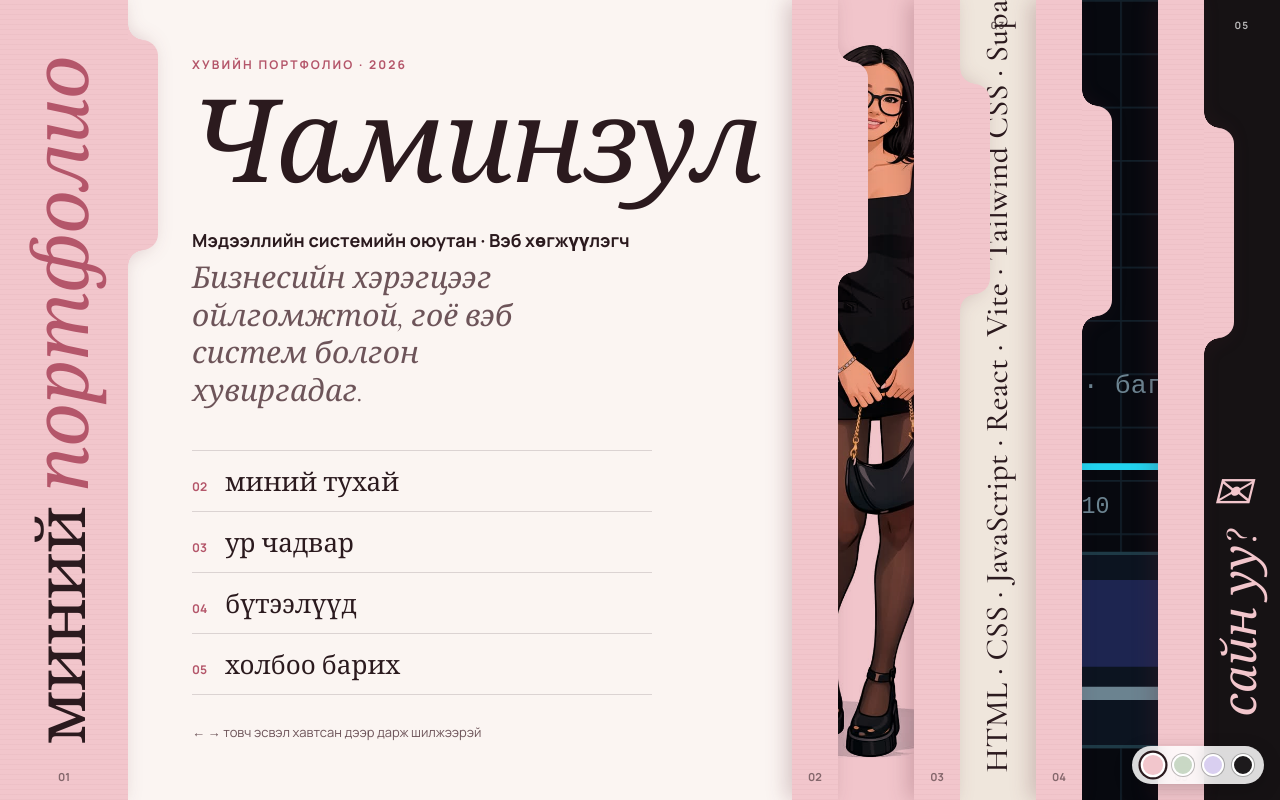
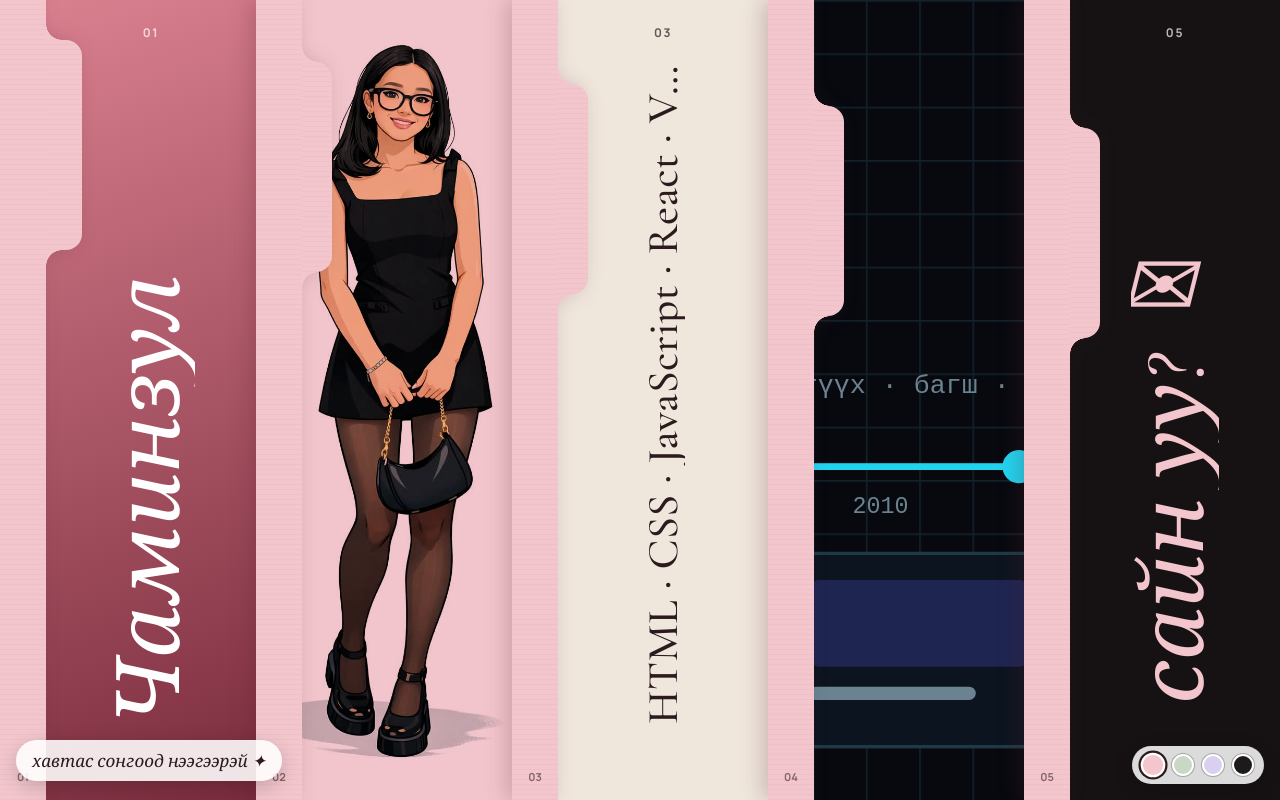
Before and after one commit to chaminzul0-bit/portfolio, a plain HTML site: page index.html in a window 1280 px wide. Drawn offline with nearby package versions, Linux system fonts and the light colour scheme.

Commit message:
Сайт бүх хавтас хаалттай эхэлдэг болов; Esc-ээр хаана
Co-Authored-By: Claude Opus 5.5 <noreply@anthropic.com>

```diff
--- a/index.html
+++ b/index.html
@@ -136,6 +136,9 @@
 
   </main>
 
+  <!-- Бүх хавтас хаалттай үед л харагдах зөвлөмж -->
+  <p class="closed-hint" aria-hidden="true">хавтас сонгоод нээгээрэй ✦</p>
+
   <!-- Өнгө сонгогч: дарахад <html data-theme="..."> солигдоно -->
   <div class="swatches" role="group" aria-label="Сайтын өнгө сонгох">
     <button class="swatch" type="button" data-theme-pick="pink"     style="--c:#f2c6cc" aria-label="Ягаан"    title="Ягаан"></button>
--- a/script.js
+++ b/script.js
@@ -92,13 +92,26 @@ const isMobile = () => window.matchMedia("(max-width: 760px)").matches;
 // .content-ийг JavaScript-ээр фокуслах боломжтой болгоно (Tab дараалалд орохгүй)
 folders.forEach((f) => f.querySelector(".content").setAttribute("tabindex", "-1"));
 
+const cabinet = $("#cabinet");
+
+// Бүх хавтсыг хаана: сайт анх ингэж эхэлнэ (зурвасууд дэлгэцийг тэнцүү хуваана)
+function closeAll({ updateUrl = true } = {}) {
+  folders.forEach((f) => {
+    f.classList.remove("open");
+    f.querySelector(".spine").setAttribute("aria-expanded", false);
+  });
+  cabinet.classList.add("all-closed");
+  if (updateUrl && location.hash) history.pushState(null, "", location.pathname + location.search);
+}
+
 // Зөвхөн нэг хавтас нээлттэй байна: бусдаас нь .open-ийг авна
 // focus = true: хэрэглэгч өөрөө нээсэн үед гарын фокусыг шинэ агуулга руу шилжүүлнэ
 function openFolder(id, { updateUrl = true, focus = true } = {}) {
-  if (!ids.includes(id)) id = "home";
+  if (!ids.includes(id)) return closeAll({ updateUrl }); // буруу/хоосон hash → бүгд хаалттай
   const folder = folders[ids.indexOf(id)];
   const alreadyOpen = folder.classList.contains("open");
 
+  cabinet.classList.remove("all-closed");
   folders.forEach((f) => {
     const open = f === folder;
     f.classList.toggle("open", open);
@@ -111,7 +124,7 @@ function openFolder(id, { updateUrl = true, focus = true } = {}) {
   if (focus) content.focus({ preventScroll: true });
 
   // Гар утсан дээр нээгдсэн хавтас руу гүйлгэнэ
-  if (isMobile() && (focus || id !== "home")) {
+  if (isMobile()) {
     setTimeout(() => folder.scrollIntoView({ behavior: "smooth", block: "start" }), 60);
   }
 }
@@ -130,19 +143,21 @@ document.querySelectorAll("[data-open]").forEach((a) =>
   })
 );
 
-// ← → товчоор дараагийн / өмнөх хавтас руу, Esc-ээр нүүр рүү шилжинэ
+// ← → товчоор дараагийн / өмнөх хавтас руу шилжинэ, Esc-ээр бүгдийг хаана
 window.addEventListener("keydown", (e) => {
   if (e.altKey || e.ctrlKey || e.metaKey || e.shiftKey) return; // хөтчийн товчлолд саад болохгүй
   if (e.target instanceof Element && e.target.closest("input, textarea, select")) return;
-  const current = ids.indexOf(document.querySelector(".folder.open").dataset.id);
+  const openEl = document.querySelector(".folder.open");
+  const current = openEl ? ids.indexOf(openEl.dataset.id) : -1; // -1 = бүгд хаалттай
   if (e.key === "ArrowRight" && current < ids.length - 1) openFolder(ids[current + 1]);
   else if (e.key === "ArrowLeft" && current > 0) openFolder(ids[current - 1]);
-  else if (e.key === "Escape" && current !== 0) openFolder("home");
+  else if (e.key === "Escape" && current !== -1) closeAll();
 });
 
-// Хөтчийн "буцах" товч болон шууд холбоос (жишээ нь .../#projects)
+// Хөтчийн "буцах" товч болон шууд холбоос (жишээ нь .../#projects).
+// Hash-гүй орж ирвэл бүх хавтас хаалттай эхэлнэ.
 window.addEventListener("popstate", () => openFolder(location.hash.slice(1), { updateUrl: false, focus: false }));
-openFolder(location.hash.slice(1) || "home", { updateUrl: false, focus: false });
+openFolder(location.hash.slice(1), { updateUrl: false, focus: false });
 
 /* ---------- 3. Жижиг харилцан үйлдлүүд ---------- */
 
--- a/style.css
+++ b/style.css
@@ -92,6 +92,14 @@ body {
   flex-grow: 1;
   flex-basis: calc(var(--spine-open) + var(--peek));
 }
+
+/* Бүх хавтас хаалттай (сайт анх ингэж нээгдэнэ): 5 зурвас дэлгэцийг тэнцүү хувааж,
+   постерууд эгнэж зогсож буй мэт харагдана */
+.cabinet.all-closed .folder { flex-grow: 1; }
+.cabinet.all-closed .peek-text { font-size: min(11vh, 104px); bottom: 76px; } /* зөвлөмжийн дээр */
+.cabinet.all-closed .peek-skills .peek-text { font-size: min(5.5vh, 48px); }
+.cabinet.all-closed .peek-contact .peek-text { bottom: 96px; }
+.cabinet.all-closed .peek-tag { font-size: 12px; top: 24px; }
 
 /* ---------- Нуруу ба хавчуурга ---------- */
 .spine {
@@ -209,6 +217,10 @@ body {
   line-height: 1;
   white-space: nowrap;
   letter-spacing: .01em;
+  /* Урт бичиг дээд талын дугаар руу орохгүй: багтахгүй бол "…"-ээр тасарна */
+  max-height: calc(100% - 140px);
+  overflow: hidden;
+  text-overflow: ellipsis;
 }
 /* Жижиг тэмдэглэгээ: зурвасын дээд талд (сэтгүүлийн дугаар шиг) */
 .peek-tag {
@@ -404,6 +416,29 @@ h2 em, h1 em { font-style: italic; color: var(--rose); }
 .contact-links .value { opacity: .6; overflow-wrap: anywhere; text-align: right; }
 .footer-note { margin-top: 56px; font-size: 13px; opacity: .5; }
 
+/* ---------- "Хавтас сонгоно уу" зөвлөмж (зөвхөн бүгд хаалттай үед) ---------- */
+.closed-hint {
+  position: fixed;
+  left: 16px;
+  bottom: 16px;
+  z-index: 40;
+  margin: 0;
+  padding: 9px 16px;
+  border-radius: 999px;
+  background: rgba(255, 255, 255, .88);
+  color: #2b1a1e;
+  font-family: var(--serif);
+  font-style: italic;
+  font-size: 17px;
+  box-shadow: 0 6px 20px rgba(0, 0, 0, .18);
+  opacity: 0;
+  translate: 0 12px;
+  pointer-events: none;
+  transition: opacity .4s, translate .4s var(--ease);
+}
+.cabinet.all-closed ~ .closed-hint { opacity: 1; translate: 0 0; animation: nudge 2.4s ease-in-out 1s infinite; }
+@keyframes nudge { 50% { translate: 0 -4px; } }
+
 /* ---------- Өнгө сонгогч ---------- */
 .swatches {
   position: fixed;
@@ -521,12 +556,20 @@ h2 em, h1 em { font-style: italic; color: var(--rose); }
     bottom: auto;
     transform: translateY(-50%);
     font-size: 34px;
+    max-height: none;
     overflow: hidden;
     text-overflow: ellipsis;
   }
   .peek-skills .peek-text { font-size: 22px; }
   .peek-tag { display: none; }
   .cabinet { padding-bottom: 72px; } /* сүүлийн хавтас өнгө сонгогчийн доор орохгүй */
+
+  /* Бүгд хаалттай үед зурвасууд өндөр болж дэлгэцийг дүүргэнэ */
+  .cabinet.all-closed .window { height: calc((100dvh - 5 * 44px - 72px) / 5); min-height: 72px; }
+  .cabinet.all-closed .peek-text { font-size: 44px; bottom: auto; }
+  .cabinet.all-closed .peek-skills .peek-text { font-size: 24px; }
+  .cabinet.all-closed .peek-contact .peek-text { bottom: auto; }
+  .closed-hint { font-size: 15px; }
 
   .about-grid { grid-template-columns: 1fr; }
   .photo { max-width: 240px; }
```
